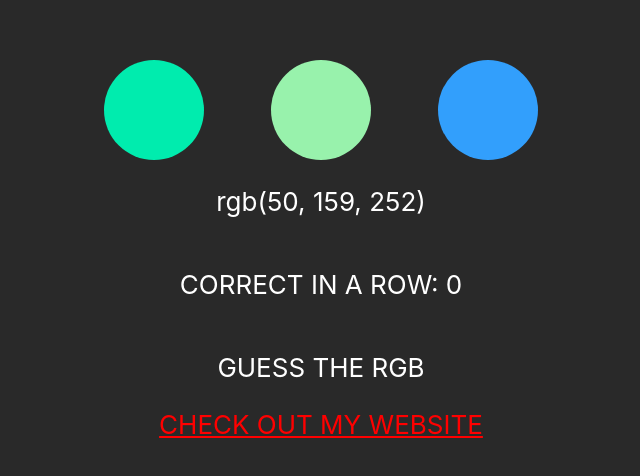
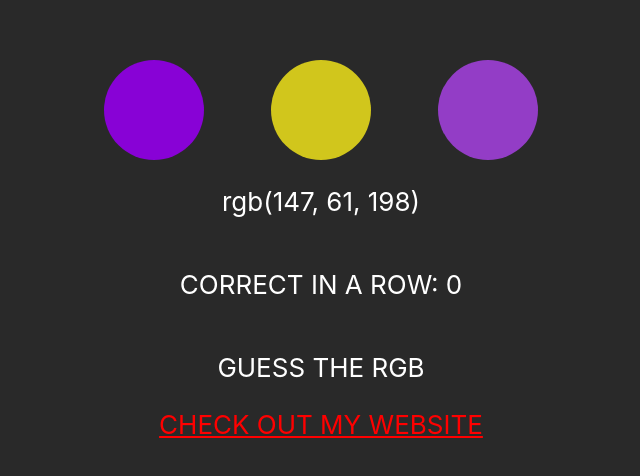
Before and after one commit to ZeroBitzz/rgb-guesser, a React (Create React App) app: page / in a window 1280 px wide. Shown: the part 150-626 px from the top of the page, without its empty margins (319-959 px from the left). Built offline with nearby package versions, Linux system fonts and the light colour scheme.

Commit message:
added random color functionality and color refresh

```diff
--- a/src/App.js
+++ b/src/App.js
@@ -2,8 +2,12 @@ import './App.css'
 
 let correctNum = Math.floor(Math.random() * 3)
 let correctCount = 0
+let correct_rgb
+let dot_rgb_1 = `rgb(${Math.floor(Math.random() * 256)}, ${Math.floor(Math.random() * 256)}, ${Math.floor(Math.random() * 256)})`
+let dot_rgb_2 = `rgb(${Math.floor(Math.random() * 256)}, ${Math.floor(Math.random() * 256)}, ${Math.floor(Math.random() * 256)})`
+let dot_rgb_3 = `rgb(${Math.floor(Math.random() * 256)}, ${Math.floor(Math.random() * 256)}, ${Math.floor(Math.random() * 256)})`
 
-function checkCorrect(x){
+function checkCorrectandReset(x){
   if(x === correctNum){
     correctCount++
     document.getElementById('correct-in-row').innerHTML = `CORRECT IN A ROW: ${correctCount}`
@@ -13,13 +17,25 @@ function checkCorrect(x){
     document.getElementById('correct-in-row').innerHTML = `CORRECT IN A ROW: ${correctCount}`
     console.log(`incorrect!`)
   }
+  dot_rgb_1 = `rgb(${Math.floor(Math.random() * 256)}, ${Math.floor(Math.random() * 256)}, ${Math.floor(Math.random() * 256)})`
+  dot_rgb_2 = `rgb(${Math.floor(Math.random() * 256)}, ${Math.floor(Math.random() * 256)}, ${Math.floor(Math.random() * 256)})`
+  dot_rgb_3 = `rgb(${Math.floor(Math.random() * 256)}, ${Math.floor(Math.random() * 256)}, ${Math.floor(Math.random() * 256)})`
+  document.getElementById('dot1').style.backgroundColor = dot_rgb_1
+  document.getElementById('dot2').style.backgroundColor = dot_rgb_2
+  document.getElementById('dot3').style.backgroundColor = dot_rgb_3
+  correctNum = Math.floor(Math.random() * 3)
+  if(correctNum === 0){
+    correct_rgb = dot_rgb_1
+  }else if(correctNum === 1){
+    correct_rgb = dot_rgb_2
+  }else{
+    correct_rgb = dot_rgb_3
+  }
+  console.log(correctNum)
+  document.getElementById('correct-rgb').innerHTML = correct_rgb
 }
 
 function App() {
-  let dot_rgb_1 = `rgb(${Math.floor(Math.random() * 256)}, ${Math.floor(Math.random() * 256)}, ${Math.floor(Math.random() * 256)})`
-  let dot_rgb_2 = `rgb(${Math.floor(Math.random() * 256)}, ${Math.floor(Math.random() * 256)}, ${Math.floor(Math.random() * 256)})`
-  let dot_rgb_3 = `rgb(${Math.floor(Math.random() * 256)}, ${Math.floor(Math.random() * 256)}, ${Math.floor(Math.random() * 256)})`
-  let correct_rgb
   if(correctNum === 0){
     correct_rgb = dot_rgb_1
   }else if(correctNum === 1){
@@ -32,11 +48,11 @@ function App() {
     <div className="App">
       <header className="App-header">
         <div className='dot-container'>
-          <span onClick={() => checkCorrect(0)} className='dot' id='dot1' style={{ backgroundColor: dot_rgb_1 }}></span>
-          <span onClick={() => checkCorrect(1)} className='dot' id='dot2' style={{ backgroundColor: dot_rgb_2 }}></span>
-          <span onClick={() => checkCorrect(2)} className='dot' id='dot3' style={{ backgroundColor: dot_rgb_3 }}></span>
+          <span onClick={() => checkCorrectandReset(0)} className='dot' id='dot1' style={{ backgroundColor: dot_rgb_1 }}></span>
+          <span onClick={() => checkCorrectandReset(1)} className='dot' id='dot2' style={{ backgroundColor: dot_rgb_2 }}></span>
+          <span onClick={() => checkCorrectandReset(2)} className='dot' id='dot3' style={{ backgroundColor: dot_rgb_3 }}></span>
         </div>
-        <p>
+        <p id='correct-rgb'>
           {correct_rgb}
         </p>
         <p id='correct-in-row'>
```
